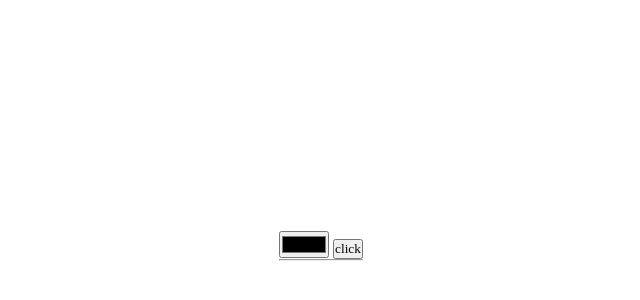
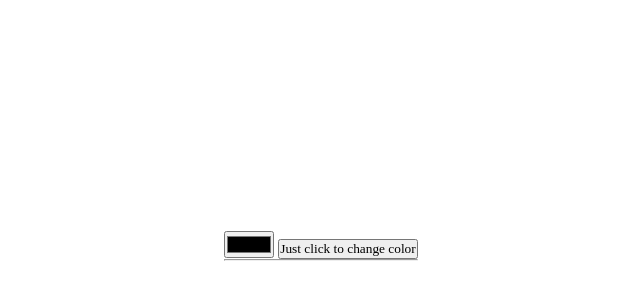
Before and after one commit to Dev-Maidul/DOM-instant-color-changer, a plain HTML site: page index.html in a window 1280 px wide. Shown: the part 154-454 px from the top of the page, without its empty margins (319-959 px from the left). Drawn offline with Linux system fonts and the light colour scheme.

Commit message:
simple change button

```diff
--- a/index.html
+++ b/index.html
@@ -9,7 +9,7 @@
 <body class="mid">
    <div class="box">
     <input id="input" type="color" placeholder="Your name">
-    <button id="buttun">click</button>
+    <button id="buttun">Just click to change color</button>
     <hr>
     <h1></h1>
    </div>
```
